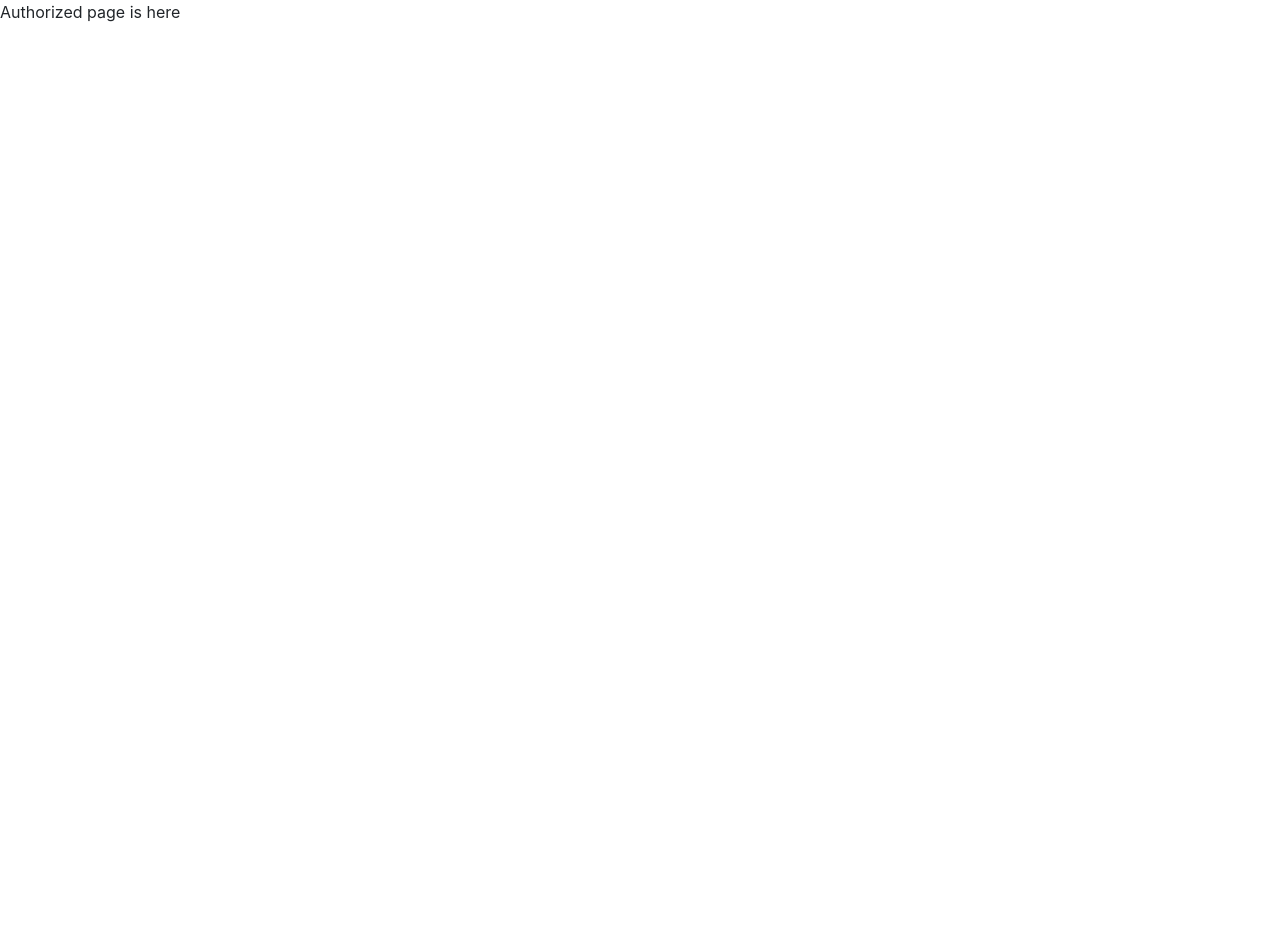
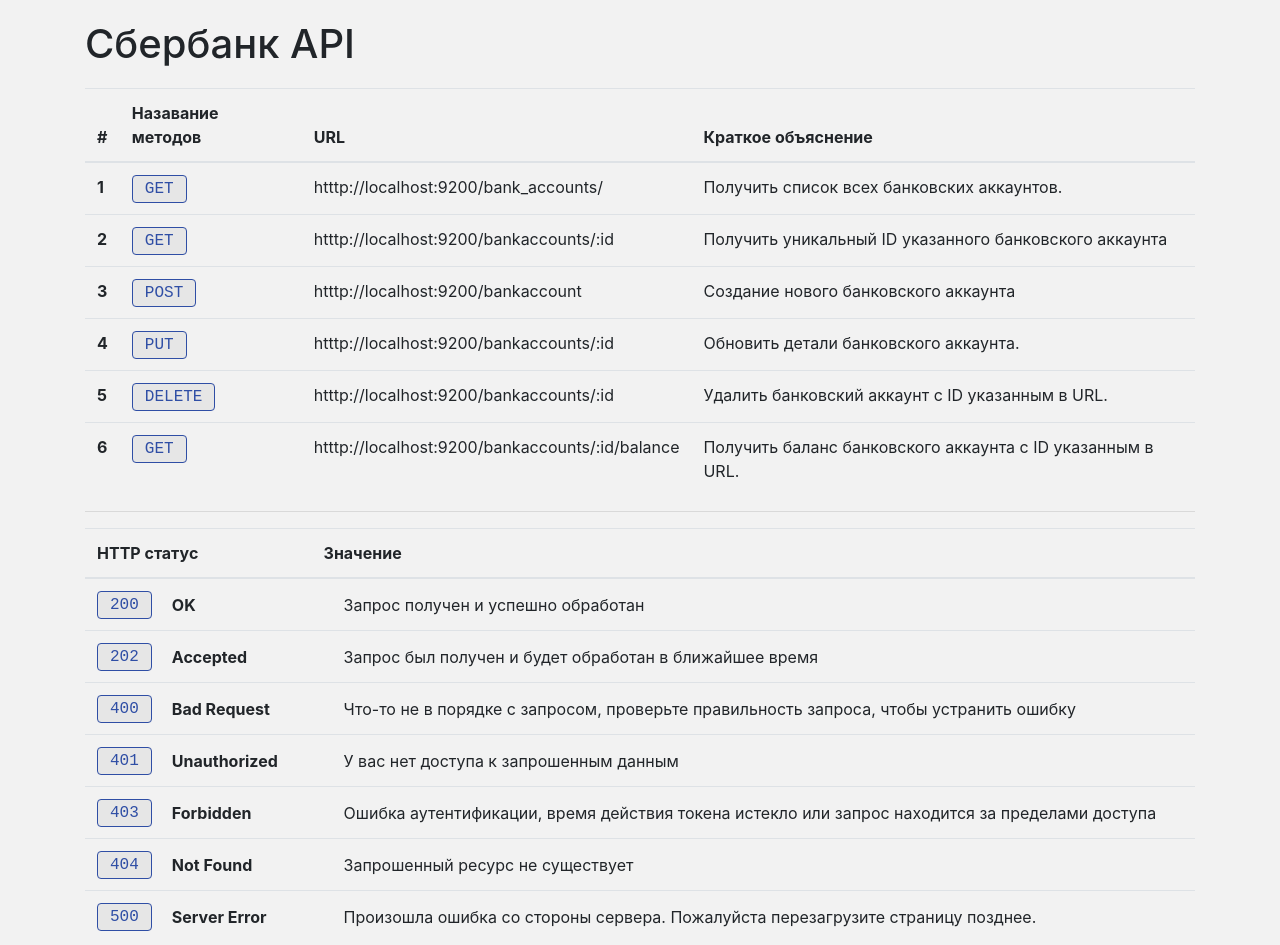
Before and after one commit to zelzhan/sberbank-hackathon, a website: page app/web/private/index.html in a window 1280 px wide. Before the commit the page ends 800 px from the top, so only its background shows below. Drawn offline with Linux system fonts and the light colour scheme.

Commit message:
final additions

```diff
--- /dev/null
+++ b/app/web/css/style.css
@@ -0,0 +1,24 @@
+.method{
+    padding: 4px 12px;
+  border: 1px solid;
+  line-height: 25px;
+  border-radius: 4px;
+  background: rgba(0,0,0,.05);
+  font-family: Source Code Pro,monospace;
+  font-weight: 400;
+  color: #2f4ea5;
+  overflow-wrap: break-word;
+  }
+  p1{
+    margin: 10px;
+    padding: 10px;
+    font-style:normal;
+    vertical-align: middle;
+  }
+  h1{
+    margin-top: 20px;
+    margin-bottom: 20px;
+  }
+  body{
+    background-color: rgba(0,0,0,.05);
+  }
--- a/app/web/private/index.html
+++ b/app/web/private/index.html
@@ -1,12 +1,110 @@
 <!DOCTYPE html>
+
 <html>
     <head>
         <meta charset="UTF-8">
         <link rel="stylesheet" href="../css/bootstrap.min.css">
-        <script src="../js/jquery-3.3.0.js"></script>
-        <script src="../js/bootstrap.min.js"></script>
+        <link rel="stylesheet" href="../css/style.css"
     </head>
     <body>
-        Authorized page is here
+      <div class="container">
+        <h1>Сбербанк API</h1>
+          <table class="table">
+    <thead>
+      <tr>
+        <th scope="col">#</th>
+        <th scope="col">Назавание методов</th>
+        <th scope="col">URL</th>
+        <th scope="col">Краткое объяснение</th>
+      </tr>
+    </thead>
+    <tbody>
+      <tr>
+        <th scope="row">1</th>
+        <td><a class="method" href="">GET</a></td>
+        <td>htttp://localhost:9200/bank_accounts/</td>
+        <td>Получить список всех банковских аккаунтов.</td>
+      </tr>
+      <tr>
+        <th scope="row">2</th>
+        <td><a class="method" href="">GET</a></td>
+        <td>htttp://localhost:9200/bankaccounts/:id</td>
+        <td>Получить уникальный ID указанного банковского аккаунта</td>
+      </tr>
+      <tr>
+        <th scope="row">3</th>
+        <td><a class="method" href="">POST</a></td>
+        <td>htttp://localhost:9200/bankaccount</td>
+        <td>Создание нового банковского аккаунта</td>
+      </tr>
+      <tr>
+        <th scope="row">4</th>
+        <td><a class="method" href="">PUT</a></td>
+        <td>htttp://localhost:9200/bankaccounts/:id</td>
+        <td>Обновить детали банковского аккаунта.</td>
+      </tr>
+      <tr>
+        <th scope="row">5</th>
+        <td><a class="method" href="">DELETE</a></td>
+        <td>htttp://localhost:9200/bankaccounts/:id</td>
+        <td>Удалить банковский аккаунт с ID указанным в URL.</td>
+      </tr>
+      <tr>
+        <th scope="row">6</th>
+        <td><a class="method" href="">GET</a></td>
+        <td>htttp://localhost:9200/bankaccounts/:id/balance</td>
+        <td>Получить баланс банковского аккаунта с ID указанным в URL.</td>
+      </tr>
+    </tbody>
+  </table>
+
+
+  <table class="table">
+  <thead>
+    <tr>
+      <th scope="col">HTTP статус</th>
+      <th scope="col">Значение</th>
+    </tr>
+  </thead>
+  <hr>
+  <tbody>
+    <tr>
+      <th scope="row"><a class="method" href="#">200</a><p1>OK</p1></th>
+      <td><p1>Запрос получен и успешно обработан</p1></td>
+
+    </tr>
+    <tr>
+      <th scope="row"><a class="method" href="#">202</a><p1>Accepted</p1></th>
+      <td><p1>Запрос был получен и будет обработан в ближайшее время</p1></td>
+
+    </tr>
+    <tr>
+      <th scope="row"><a class="method" href="#">400</a><p1>Bad Request</p1></th>
+      <td><p1>Что-то не в порядке с запросом, проверьте правильность запроса, чтобы устранить ошибку</p1></td>
+
+    </tr>
+    <tr>
+      <th scope="row"><a class="method" href="#">401</a><p1>Unauthorized</p1></th>
+      <td><p1>У вас нет доступа к запрошенным данным</p1></td>
+
+    </tr>
+    <tr>
+      <th scope="row"><a class="method" href="#">403</a><p1>Forbidden</p1></th>
+      <td><p1>Ошибка аутентификации, время действия токена истекло или запрос находится за пределами доступа</p1></td>
+
+    </tr>
+    <tr>
+      <th scope="row"><a class="method" href="#">404</a><p1>Not Found</p1></th>
+      <td><p1>Запрошенный ресурс не существует</p1></td>
+
+    </tr>
+    <tr>
+      <th scope="row"><a class="method" href="#">500</a><p1>Server Error</p1></th>
+      <td><p1>Произошла ошибка со стороны сервера. Пожалуйста перезагрузите страницу позднее.</p1></td>
+
+    </tr>
+  </tbody>
+</table>
+      </div>
     </body>
 </html>
```
Also changed, not shown: app/routes/note_routes.js (+226 -51 lines), 1 other file.
